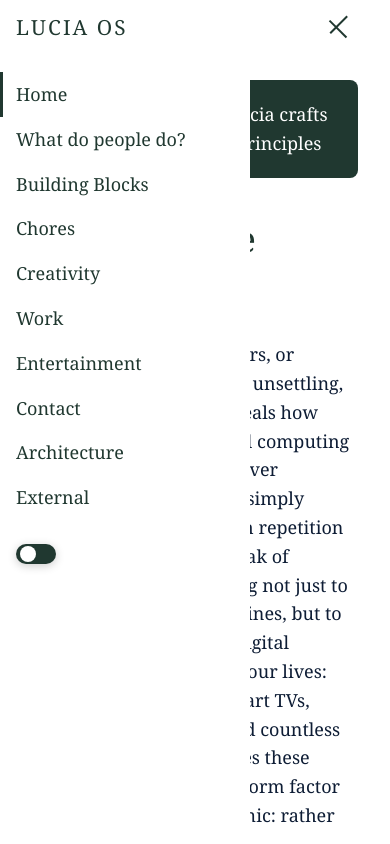
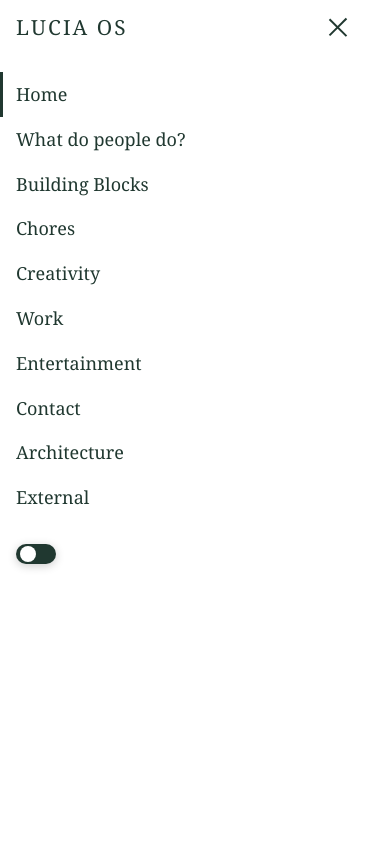
Before and after one commit to dsedov/luciaos_website, an Eleventy site: page index.md in a window 390 px wide. Both pictures are taken after a click on the button "Toggle navigation menu". Shown: the top 844 px of the page. Built offline with nearby package versions, Linux system fonts and the light colour scheme; Eleventy itself is replaced by a stand-in of ours; code samples lack their colours; files that its build step writes are made by us from their sources; a web font is replaced by a local one.

Commit message:
styleing

```diff
--- a/css/style.css
+++ b/css/style.css
@@ -525,7 +525,7 @@ pre code {
     }
 
     .mobile-menu-toggle.active .hamburger:nth-child(1) {
-        transform: rotate(45deg) translate(5px, 5px);
+        transform: rotate(45deg) translate(4px, 4px);
     }
 
     .mobile-menu-toggle.active .hamburger:nth-child(2) {
@@ -533,7 +533,7 @@ pre code {
     }
 
     .mobile-menu-toggle.active .hamburger:nth-child(3) {
-        transform: rotate(-45deg) translate(7px, -6px);
+        transform: rotate(-45deg) translate(5px, -5px);
     }
 
     .sidebar {
@@ -542,6 +542,7 @@ pre code {
         z-index: 999;
         top: 3.5rem;
         height: calc(100vh - 3.5rem);
+        width: 100%;
     }
 
     .sidebar.active {
@@ -596,17 +597,6 @@ pre code {
     display: none;
 }
 
-/* Remove the extra padding from sidebar since we don't need it anymore */
-.sidebar {
-    width: var(--sidebar-width);
-    color: var(--sidebar-text-color);
-    position: fixed;
-    height: 100vh;
-    overflow-y: auto;
-    padding: 1rem 0;
-    background-color: var(--secondary-color);
-}
-
 @media (max-width: 768px) {
     .theme-toggle {
         margin: 1.5rem 1rem;
--- a/index.md
+++ b/index.md
@@ -67,7 +67,7 @@ This won't be easy. There will be intrinsic complexity and human resistance. Som
 
 But the potential upside is worth the effort. By questioning our fundamental assumptions about computing, we open the door to systems that are not just incrementally better, but transformatively more aligned with human needs and capabilities.
 
-Lucia is the first step on this journey - an invitation to reimagine computing from first principles with humans at the center.
+
 
 
 
```
